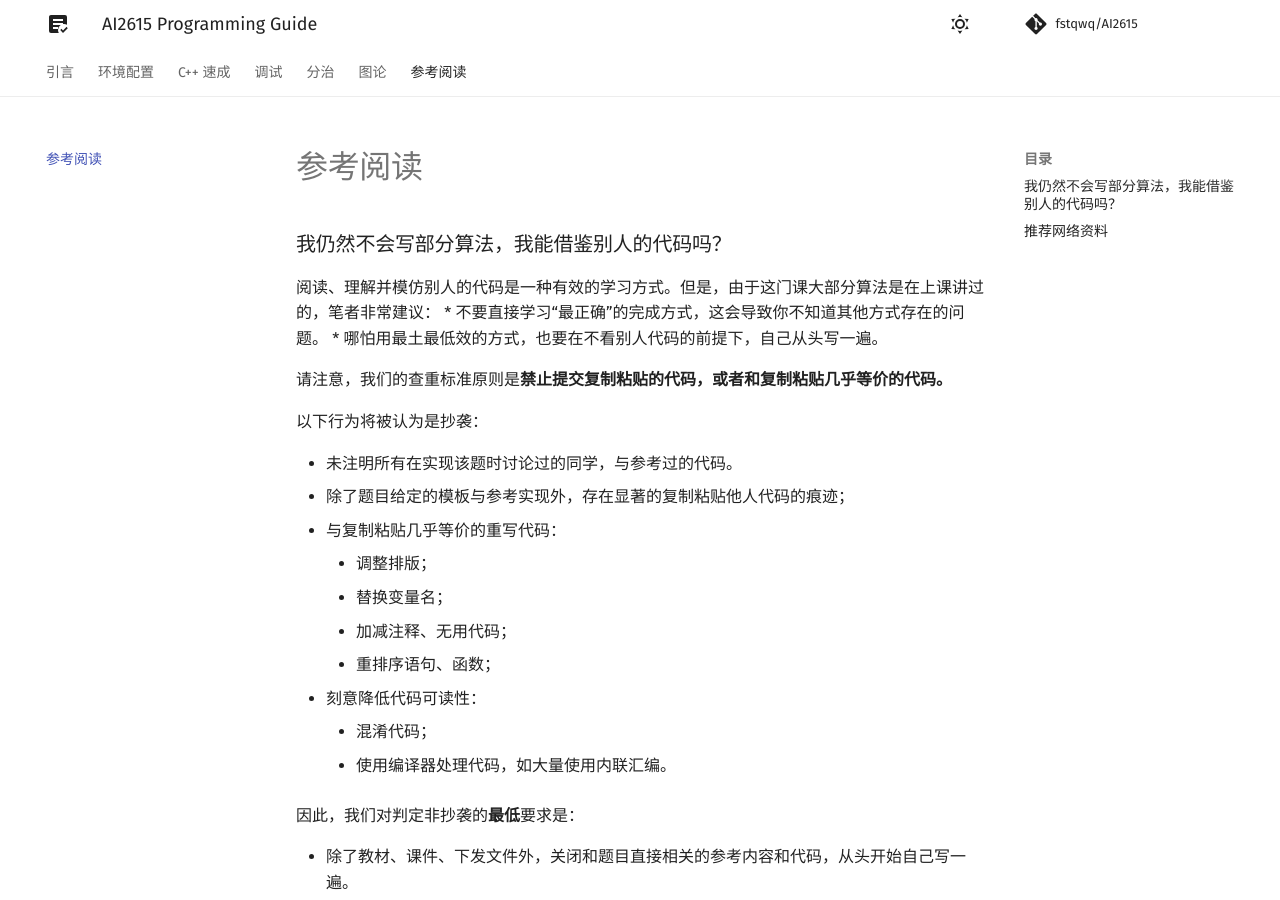
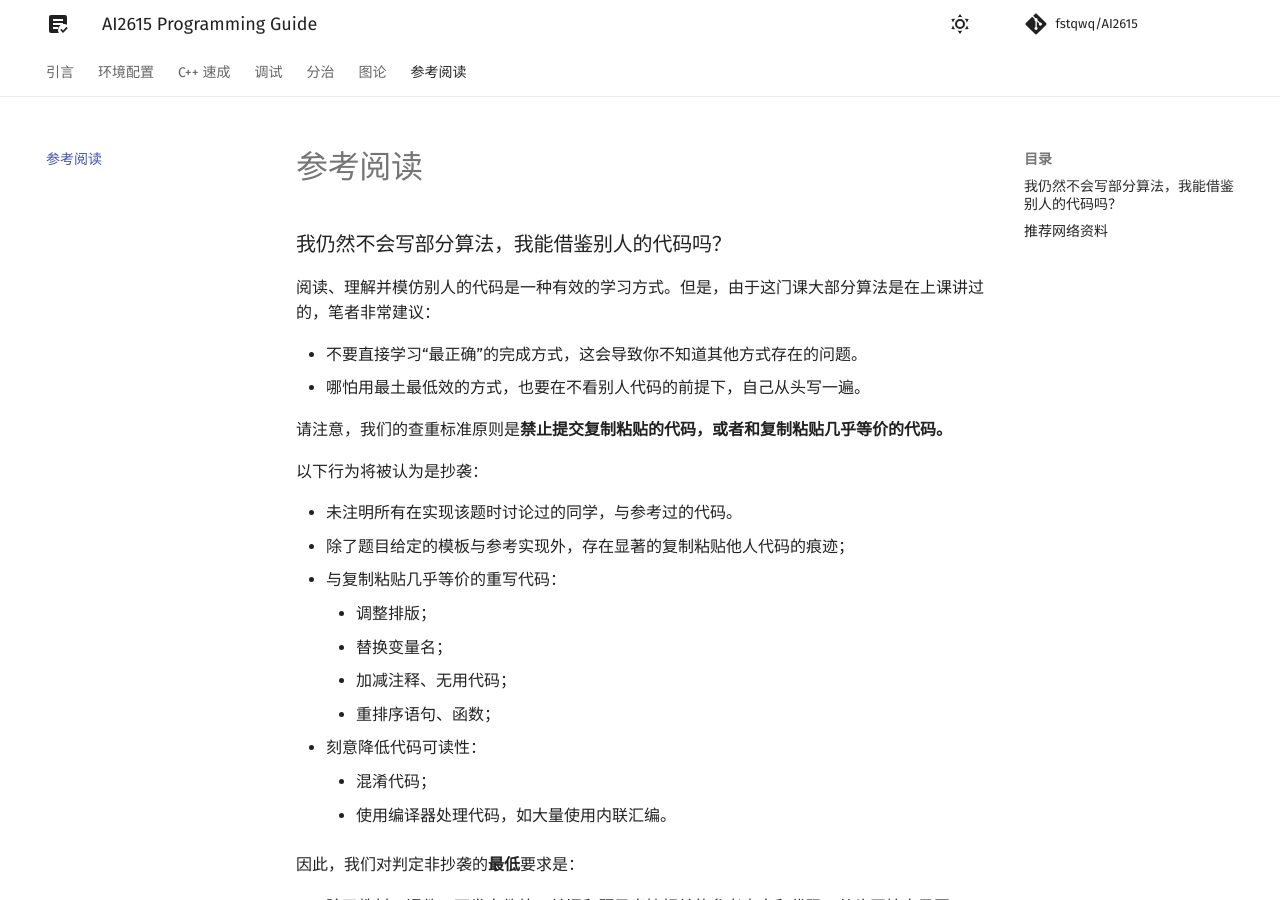
Before and after one commit to fstqwq/AI2615, an MkDocs documentation site: the page built from docs/ref/resources.md, in a window 1280 px wide and 900 px high. Built offline with MkDocs 1.6.1 and Material for MkDocs 9.7.7, drawn with Linux system fonts in a browser that asks for light colours; a script that is not in the unit is left out; comment, search, counter and statistics services are not loaded; some of the changed lines change nothing that is shown.

Commit message:
fix url and resources

```diff
--- a/docs/ref/resources.md
+++ b/docs/ref/resources.md
@@ -1,6 +1,7 @@
 ### 我仍然不会写部分算法，我能借鉴别人的代码吗？
 
 阅读、理解并模仿别人的代码是一种有效的学习方式。但是，由于这门课大部分算法是在上课讲过的，笔者非常建议：
+
 * 不要直接学习“最正确”的完成方式，这会导致你不知道其他方式存在的问题。
 * 哪怕用最土最低效的方式，也要在不看别人代码的前提下，自己从头写一遍。
 
--- a/mkdocs.yml
+++ b/mkdocs.yml
@@ -2,7 +2,7 @@
 site_name: AI2615 Programming Guide
 site_description: Programming guide for AI2615, Algorithm Design and Analysis
 site_author: fstqwq
-site_url: ''
+site_url: 'https://ai2615.fstqwq.pw/'
 strict: false
 
 # Repository
```
